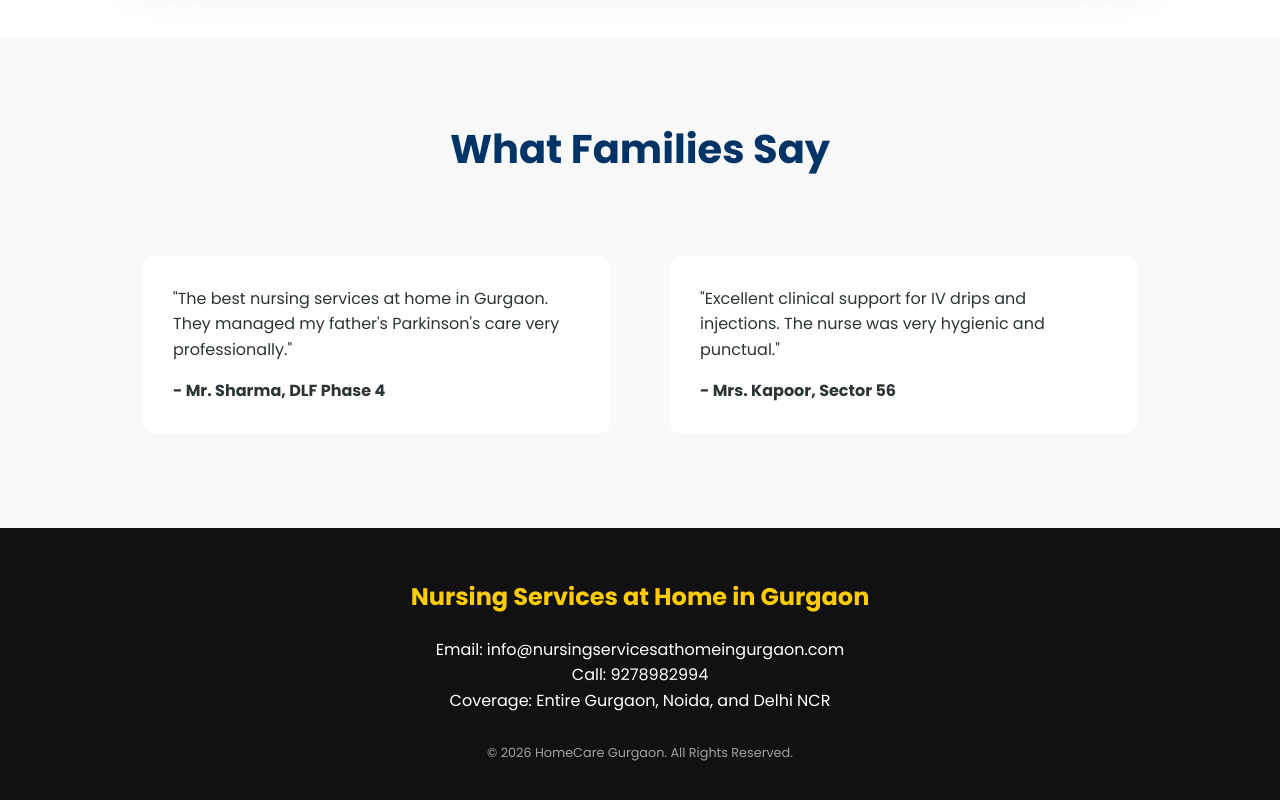
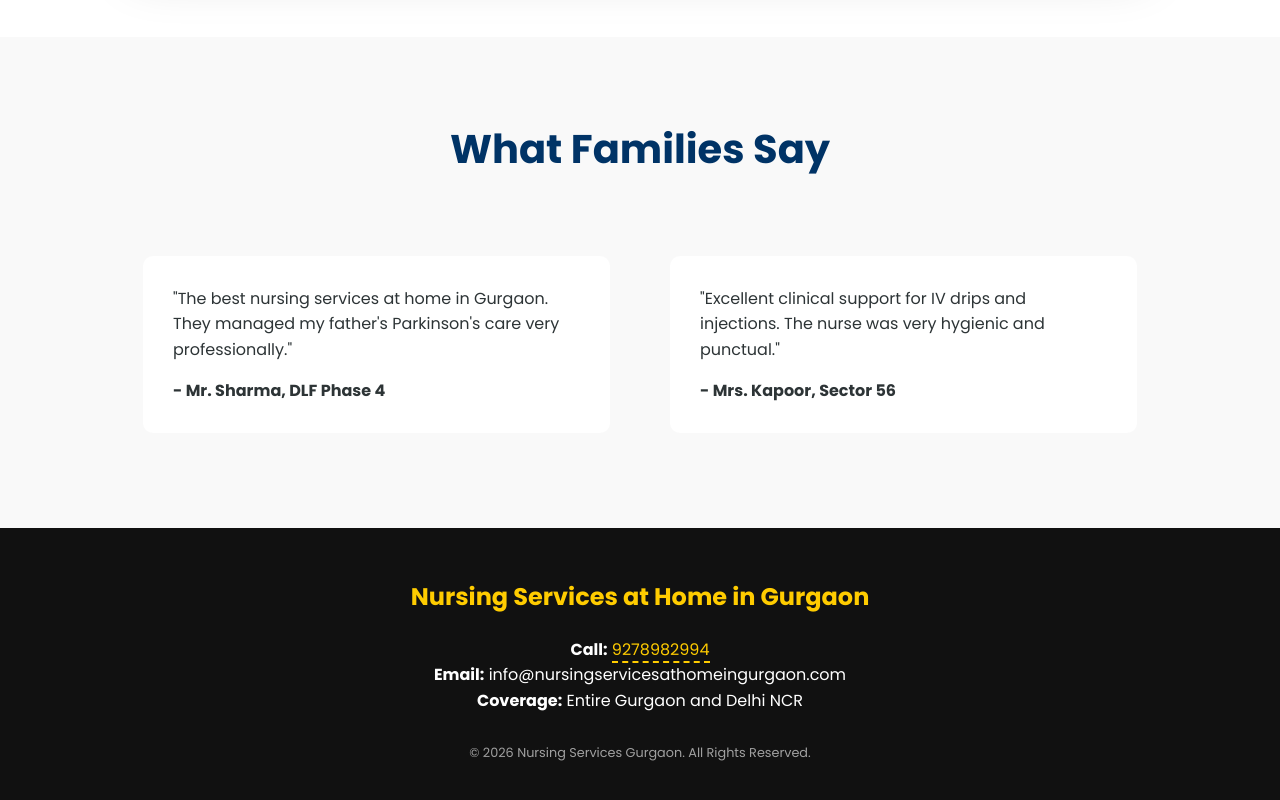
Before and after one commit to kusumprajapati90-svg/nursingservicesathomeingurgaon, a plain HTML site: page index.html in a window 1280 px wide. Shown: the part 3160-3960 px from the top of the page. Drawn offline with Linux system fonts and the light colour scheme.

Commit message:
Add files via upload

```diff
--- a/index.html
+++ b/index.html
@@ -466,11 +466,11 @@
 
     <footer>
         <h2 style="color: var(--accent); margin-bottom: 20px;">Nursing Services at Home in Gurgaon</h2>
-        <p>Email: info@nursingservicesathomeingurgaon.com</p>
-        <p>Call: 9278982994</p>
-        <p>Coverage: Entire Gurgaon, Noida, and Delhi NCR</p>
+		<p><b>Call:</b> <a href="tel:9278982994" style="color: #ffcc00; text-decoration: none; border-bottom: 2px dashed #ffcc00;">9278982994</a></p>
+        <p><b>Email:</b> info@nursingservicesathomeingurgaon.com</p>
+        <p><b>Coverage:</b> Entire Gurgaon and Delhi NCR</p>
         <div style="margin-top: 30px; font-size: 0.8rem; opacity: 0.6;">
-            &copy; 2026 HomeCare Gurgaon. All Rights Reserved.
+            &copy; 2026 Nursing Services Gurgaon. All Rights Reserved.
         </div>
     </footer>
 
```
